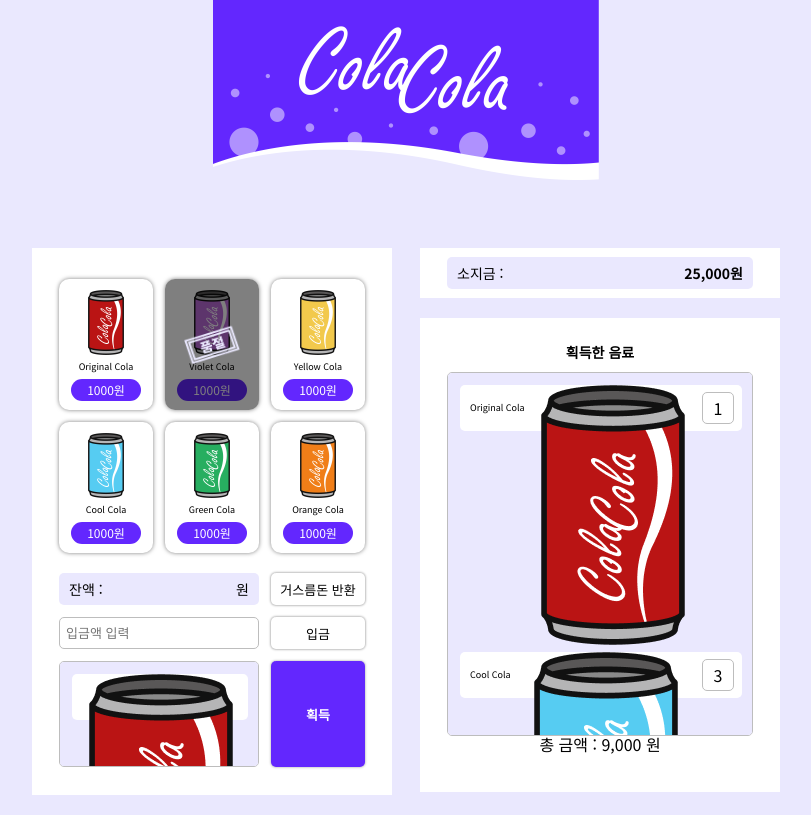
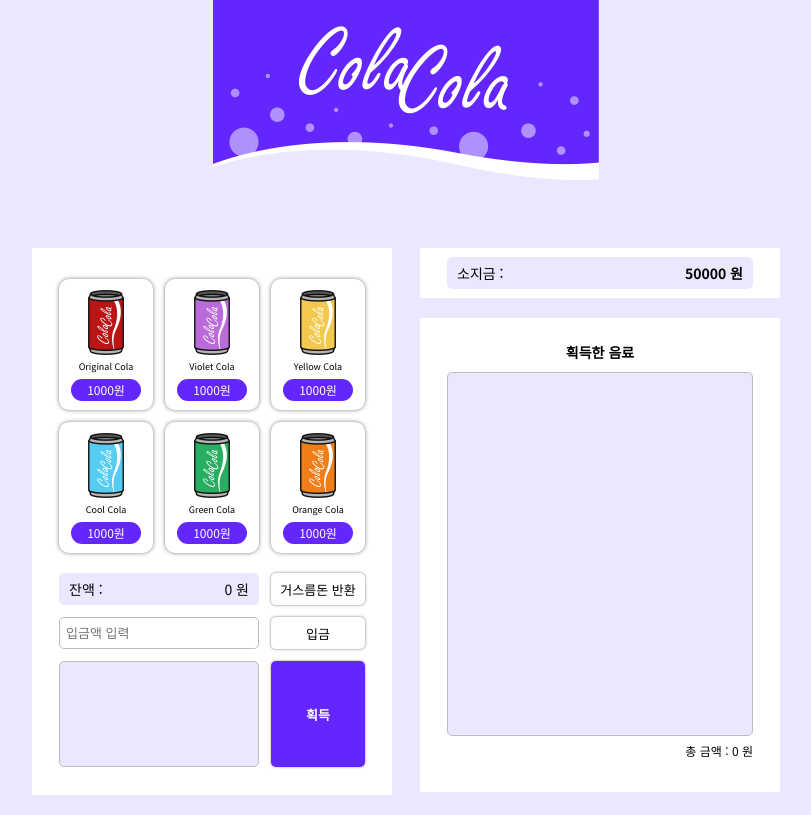
Before and after one commit to nimoseel/Vending_machine, a plain HTML site: page index.html in a window 1280 px wide. Shown: the whole page, without its empty margins (234-1045 px from the left). Drawn offline with Linux system fonts and the light colour scheme.

Commit message:
html 수정

```diff
--- a/index.html
+++ b/index.html
@@ -16,42 +16,42 @@
             <h2 class="ir">상품 선택 화면</h2>
             <ul class="list-item">
                 <li>
-                    <button type="button" class="btn-item">
+                    <button type="button" class="btn-item" data-name="Original Cola" data-stock="5">
                         <img class="img-item" src="./src/imgs/Original_Cola.png" alt="">
                         <strong class="name-item">Original Cola</strong>
                         <span class="txt-1000">1000원</span>
                     </button>
                 </li>
-                <li class="sold-out">
-                    <button type="button" class="btn-item">
+                <li>
+                    <button type="button" class="btn-item" data-name="Violet Cola" data-stock="5">
                         <img class="img-item" src="./src/imgs/Violet_Cola.png" alt="">
                         <strong class="name-item">Violet Cola</strong>
                         <span class="txt-1000">1000원</span>
                     </button>
                 </li>
                 <li>
-                    <button type="button" class="btn-item">
+                    <button type="button" class="btn-item" data-name="Yellow Cola" data-stock="5">
                         <img class="img-item" src="./src/imgs/Yellow_Cola.png" alt="">
                         <strong class="name-item">Yellow Cola</strong>
                         <span class="txt-1000">1000원</span>
                     </button>
                 </li>
                 <li>
-                    <button type="button" class="btn-item">
+                    <button type="button" class="btn-item" data-name="Cool Cola" data-stock="5">
                         <img class="img-item" src="./src/imgs/Cool_Cola.png" alt="">
                         <strong class="name-item">Cool Cola</strong>
                         <span class="txt-1000">1000원</span>
                     </button>
                 </li>
                 <li>
-                    <button type="button" class="btn-item">
+                    <button type="button" class="btn-item" data-name="Green Cola" data-stock="5">
                         <img class="img-item" src="./src/imgs/Green_Cola.png" alt="">
                         <strong class="name-item">Green Cola</strong>
                         <span class="txt-1000">1000원</span>
                     </button>
                 </li>
                 <li>
-                    <button type="button" class="btn-item">
+                    <button type="button" class="btn-item" data-name="Orange Cola" data-stock="5">
                         <img class="img-item" src="./src/imgs/Orange_Cola.png" alt="">
                         <strong class="name-item">Orange Cola</strong>
                         <span class="txt-1000">1000원</span>
@@ -61,28 +61,18 @@
             <section class="cont-pay">
                 <h2 class="ir">구입 관련 화면</h2>
                 <div class="info-balance">
-                    잔액 :
-                    <span class="txt-balance">원</span>
+                    <span>잔액 :</span>
+                    <div class="txt-balance">
+                        <span class="balance">0</span>
+                        <span>원</span>
+                    </div>
                 </div>
                 <button type="button" class="btn-return">거스름돈 반환</button>
-                <input type="text" class="inp-put" placeholder="입금액 입력">
+                <input type="number" class="inp-put" placeholder="입금액 입력" value="">
                 <button type="button" class="btn-put">입금</button>
                 <strong class="ir">선택한 음료</strong>
-                <ul class="list-picked">
-                    <li>
-                        <button type="button" class="btn-picked">
-                            <img class="img-item" src="./src/imgs/Original_Cola.png" alt="">
-                            <strong class="txt-item">Original Cola</strong>
-                            <span class="num-item">1</span>
-                        </button>
-                    </li>
-                    <li>
-                        <button type="button" class="btn-picked">
-                            <img class="img-item" src="./src/imgs/Cool_Cola.png" alt="">
-                            <strong class="txt-item">Cool Cola</strong>
-                            <span class="num-item">3</span>
-                        </button>
-                    </li>
+                <ul class="list-picked get-data">
+                    <!-- li -->
                 </ul>
                 <button class="btn-get" type="button">획득</button>
             </section>
@@ -93,30 +83,27 @@
             <div class="cont-money">
                 <div class="info-money">
                     소지금 :
-                    <span class="txt-money">25,000원</span>
+                    <div class="txt-money">
+                        <span class="cash">50000</span>
+                        <span>원</span>
+                    </div>
                 </div>
             </div>
             <div class="cont-getList">
                 <strong class="tit-getList">획득한 음료</strong>
-                <ul class="list-picked">
-                    <li>
-                        <button type="button" class="btn-picked">
-                            <img class="img-item" src="./src/imgs/Original_Cola.png" alt="">
-                            <strong class="txt-item">Original Cola</strong>
-                            <span class="num-item">1</span>
-                        </button>
-                    </li>
-                    <li>
-                        <button type="button" class="btn-picked">
-                            <img class="img-item" src="./src/imgs/Cool_Cola.png" alt="">
-                            <strong class="txt-item">Cool Cola</strong>
-                            <span class="num-item">3</span>
-                        </button>
-                    </li>
+                <ul class="list-picked list-selected">
+                    <!-- li -->
                 </ul>
-                <strong class="txt-total">총 금액 : 9,000 원</strong>
+                <div class="div-total">
+                    <span>총 금액 :  </span>
+                    <div class="txt-total">
+                        <span class="total">0</span>
+                        <span>원</span>
+                    </div>
+                </div>
             </div>
         </section>
     </div>
+    <script src="./app.js"></script>
 </body>
 </html>
```
